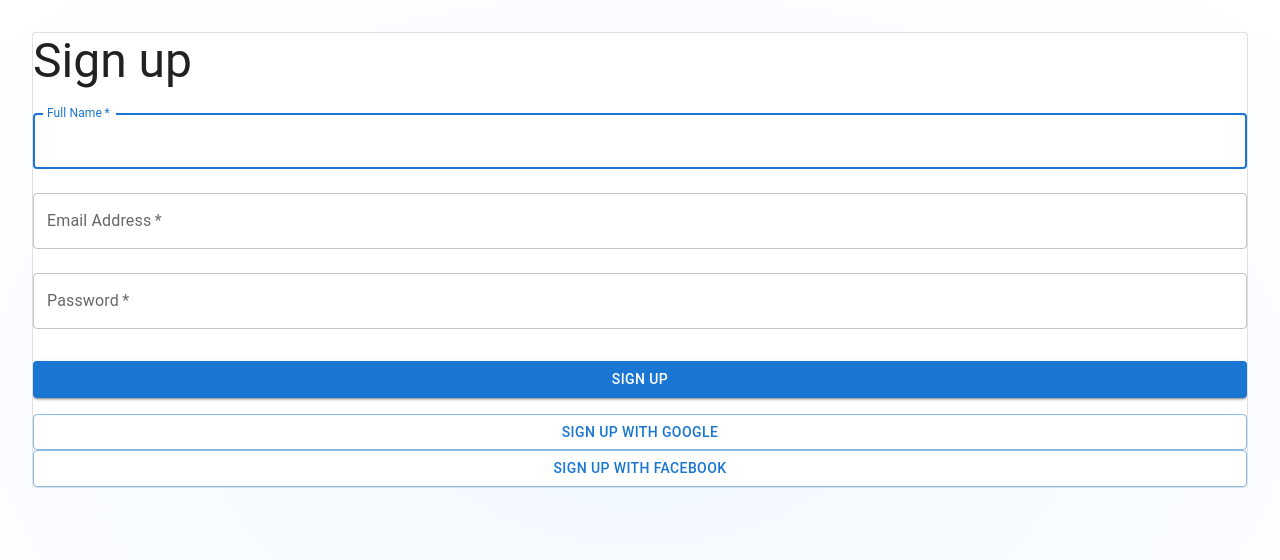
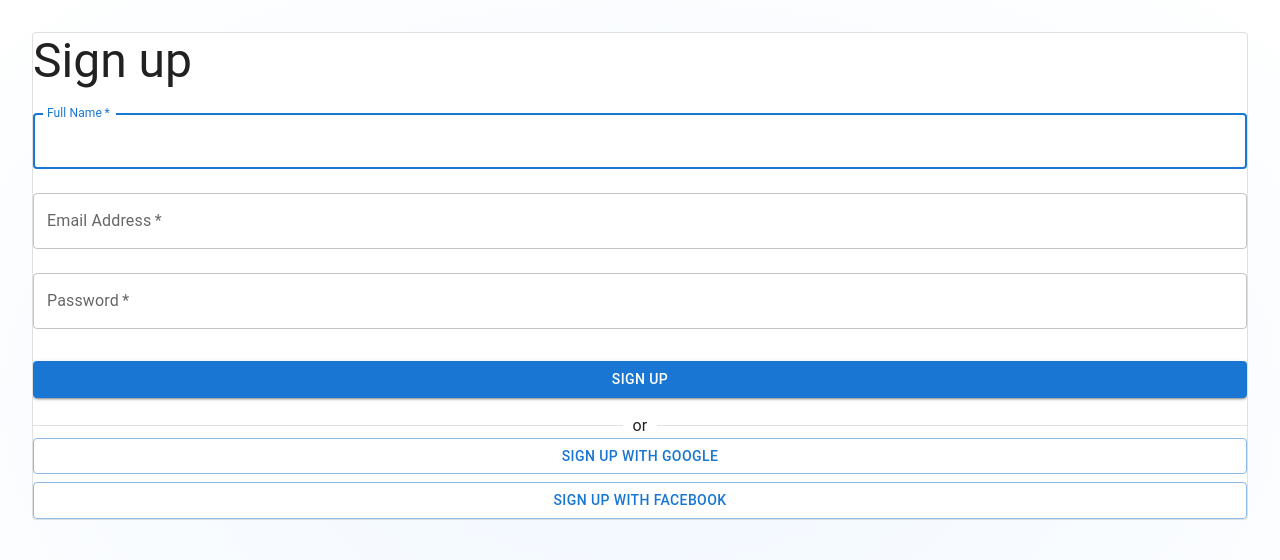
Before and after one commit to zrock-dev-backup/cloud-lab, a React (Vite) app: page /sign-up in a window 1280 px wide. Shown: the top 560 px of the page. Built offline with nearby package versions, Linux system fonts and the light colour scheme; no server answers.

Commit message:
chore(signup): add error messages

```diff
--- a/src/pages/SignUpPage.tsx
+++ b/src/pages/SignUpPage.tsx
@@ -2,7 +2,7 @@ import * as React from 'react';
 import {useState} from 'react';
 import Box from '@mui/material/Box';
 import Button from '@mui/material/Button';
-import {Card, Stack, styled, TextField, Typography} from "@mui/material";
+import {Alert, Card, Divider, Stack, styled, TextField, Typography} from "@mui/material";
 import {createUserWithEmailAndPassword, signInWithPopup, GoogleAuthProvider, FacebookAuthProvider} from 'firebase/auth';
 import {auth} from '../firebaseConfig.ts';
 import CssBaseline from "@mui/material/CssBaseline";
@@ -38,6 +38,7 @@ export default function SignUpPage() {
 
     const [error, setError] = useState('');
     const [isSubmitting, setIsSubmitting] = useState(false);
+    const [generateStatus, setGenerateStatus] = useState<{ type: 'success' | 'error' | 'warning'; message: string } | null>(null);
 
     const handleSubmit = async (event: React.FormEvent<HTMLFormElement>) => {
         event.preventDefault();
@@ -59,13 +60,15 @@ export default function SignUpPage() {
         try {
             const userCredential = await createUserWithEmailAndPassword(auth, email, password);
             console.log('User created:', userCredential.user);
+            setGenerateStatus({type: 'success', message: 'Account created successfully.'})
         } catch (error: any) {
             if (error.code === 'auth/email-already-in-use') {
-                setError('This email address is already in use.');
+                setGenerateStatus({type: 'error', message: 'This email address is already in use.'});
             } else {
-                setError('Failed to create an account. Please try again.');
+                setGenerateStatus({type: 'error', message: 'Failed to create an account. Please try again.'});
             }
             console.error(error);
+            setGenerateStatus({type: 'error', message: 'Failed to create an account. Please try again.'});
         } finally {
             setIsSubmitting(false);
         }
@@ -76,9 +79,10 @@ export default function SignUpPage() {
         try {
             const result = await signInWithPopup(auth, provider);
             console.log('Google sign-in success:', result.user);
+            setGenerateStatus({type: 'success', message: 'Account created successfully.'})
         } catch (error) {
-            setError('Failed to sign in with Google.');
             console.error(error);
+            setGenerateStatus({type: 'error', message: 'Failed to create an account. Please try again.'});
         }
     };
 
@@ -87,12 +91,12 @@ export default function SignUpPage() {
         try {
             const result = await signInWithPopup(auth, provider);
             console.log('Facebook sign-in success:', result.user);
+            setGenerateStatus({type: 'success', message: 'Account created successfully.'})
         } catch (error) {
-            setError('Failed to sign in with Facebook.');
             console.error(error);
+            setGenerateStatus({type: 'error', message: 'Failed to create an account. Please try again.'});
         }
     };
-
 
     return (
         <div>
@@ -100,6 +104,12 @@ export default function SignUpPage() {
             <SignUpContainer direction="column" justifyContent="space-between">
                 <Card variant="outlined">
                     <Typography variant="h3">Sign up</Typography>
+
+                    {generateStatus && (
+                        <Alert severity={generateStatus.type} sx={{ mb: 2 }} onClose={() => setGenerateStatus(null)}>
+                            {generateStatus.message}
+                        </Alert>
+                    )}
 
                     {/* Display a single, contextual error message */}
                     {error && (
@@ -154,13 +164,17 @@ export default function SignUpPage() {
                         >
                             {isSubmitting ? 'Signing Up...' : 'Sign Up'}
                         </Button>
+                    </Box>
+                    <Divider>or</Divider>
+
+                    <Stack spacing={1} sx={{width: '100%'}}>
                         <Button fullWidth variant="outlined" onClick={handleGoogleSignIn}>
                             Sign up with Google
                         </Button>
                         <Button fullWidth variant="outlined" onClick={handleFacebookSignIn}>
                             Sign up with Facebook
                         </Button>
-                    </Box>
+                    </Stack>
                 </Card>
             </SignUpContainer>
         </div>
```
